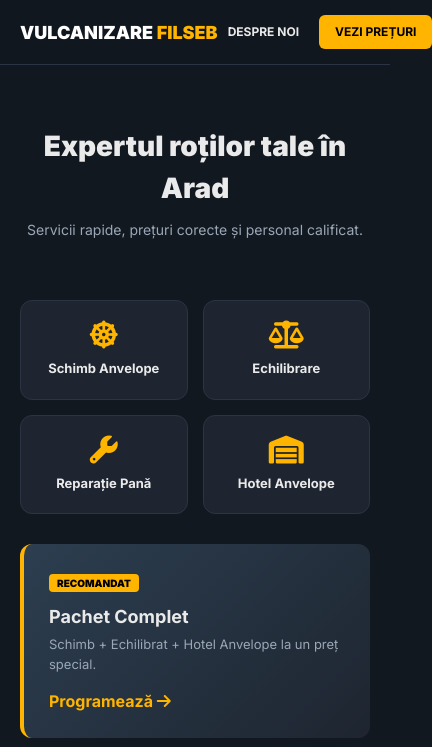
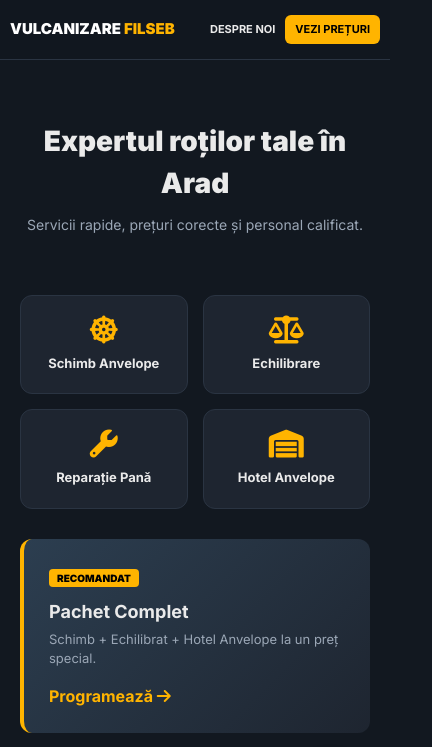
Before and after one commit to Sebicuuuu/vulcanizare, a plain HTML site: page index.html in a window 390 px wide. Shown: the top 747 px of the page, 432 px wide, since content can reach past the window. Drawn offline with Linux system fonts and the light colour scheme; no server answers.

Commit message:
index.html

```diff
--- a/index.html
+++ b/index.html
@@ -133,6 +133,34 @@
             display: block;
             filter: none;        /* Asigură culorile originale */
             opacity: 1;          /* Vizibilitate completă */
+        }
+        /* --- FIX PENTRU TELEFOANE (Butoane care ies din ecran) --- */
+        @media (max-width: 480px) {
+            /* Micșorăm spațiul din stânga și dreapta al header-ului */
+            .header-content {
+                padding: 0 10px !important;
+            }
+
+            /* Micșorăm puțin logo-ul */
+            .logo {
+                font-size: 15px !important;
+            }
+
+            /* Apropiem butoanele între ele */
+            .header-actions {
+                gap: 5px !important;
+            }
+
+            /* Facem butoanele mai compacte */
+            .btn-nav-simple {
+                font-size: 11px !important;
+                padding: 6px 5px !important;
+            }
+
+            .btn-nav-cta {
+                font-size: 11px !important;
+                padding: 6px 10px !important;
+            }
         }
     </style>
 </head>
```
